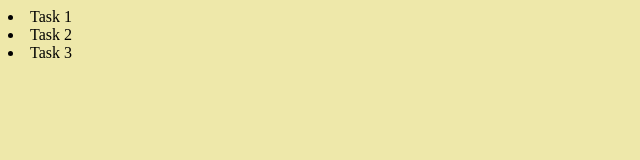
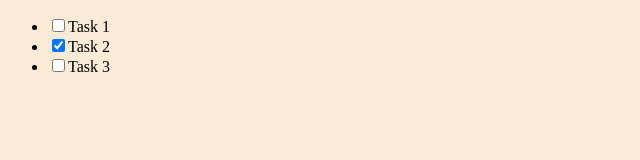
Before and after one commit to Obote/todo-list, a website built with webpack: page src/index.html in a window 1280 px wide. Shown: the whole page, without its empty margins (0-640 px from the left). Built offline with nearby package versions, Linux system fonts and the light colour scheme; files whose address does not match are found by name.

Commit message:
Add checkbox

```diff
--- a/src/index.html
+++ b/src/index.html
@@ -1,13 +1,15 @@
 <!DOCTYPE html>
 <html lang="en">
 <head>
-    <meta charset="UTF-8">
-    <meta name="viewport" content="width=device-width, initial-scale=1.0">
-    <title>To-Do List</title>
+  <meta charset="UTF-8">
+  <title>To-Do List</title>
+  <link rel="stylesheet" href="styles.css">
 </head>
 <body>
-    <div id="todo-list"></div>
+  <div id="todo-list">
+    <ul id="tasks"></ul>
+  </div>
 
-    <script src="./index.js"></script>
+  <script src="index.js"></script>
 </body>
 </html>
--- a/src/index.js
+++ b/src/index.js
@@ -8,14 +8,26 @@ document.addEventListener('DOMContentLoaded', function() {
   ];
 
   function populateTaskList(tasks) {
-    const todoList = document.getElementById('todo-list');
+    const taskList = document.getElementById('tasks');
 
     tasks.sort((a, b) => a.index - b.index);
 
     tasks.forEach(task => {
       const listItem = document.createElement('li');
-      listItem.textContent = task.description;
-      todoList.appendChild(listItem);
+      const checkbox = document.createElement('input');
+      checkbox.type = 'checkbox';
+      checkbox.checked = task.completed;
+      checkbox.addEventListener('change', function() {
+        if (this.checked) {
+          listItem.classList.add('completed');
+        } else {
+          listItem.classList.remove('completed');
+        }
+      });
+
+      listItem.appendChild(checkbox);
+      listItem.appendChild(document.createTextNode(task.description));
+      taskList.appendChild(listItem);
     });
   }
 
--- a/src/style.css
+++ b/src/style.css
@@ -1,3 +1,3 @@
-body{
-    background-color: palegoldenrod;
+body {
+    background-color: antiquewhite;
 }
```
